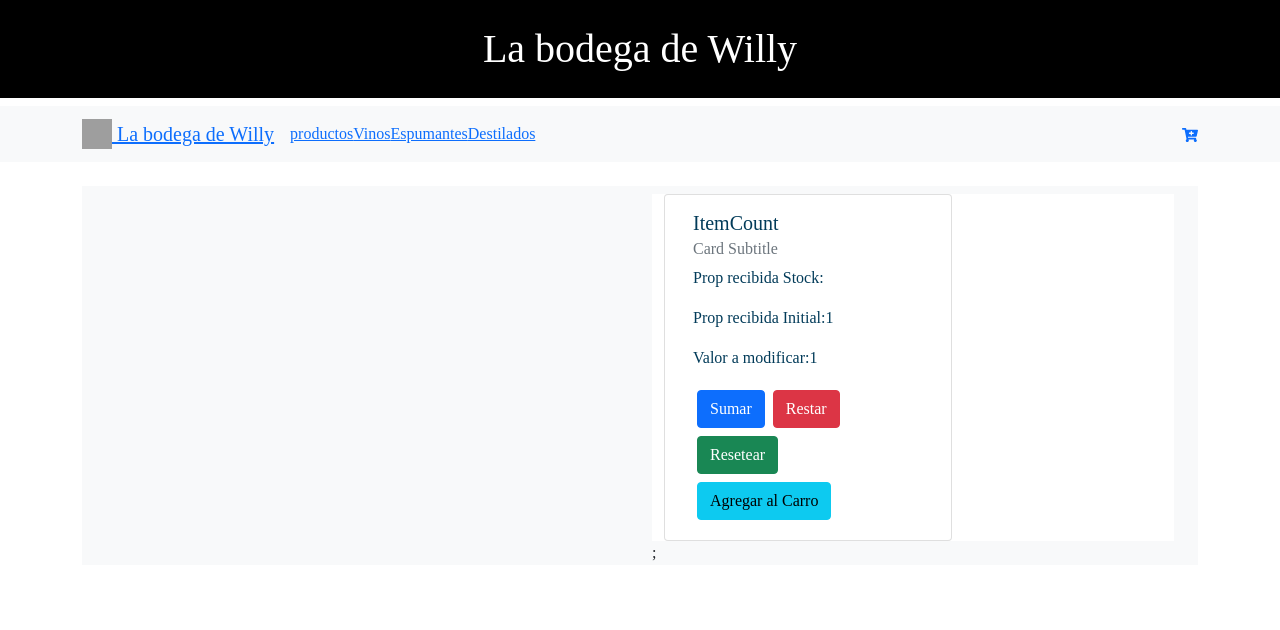
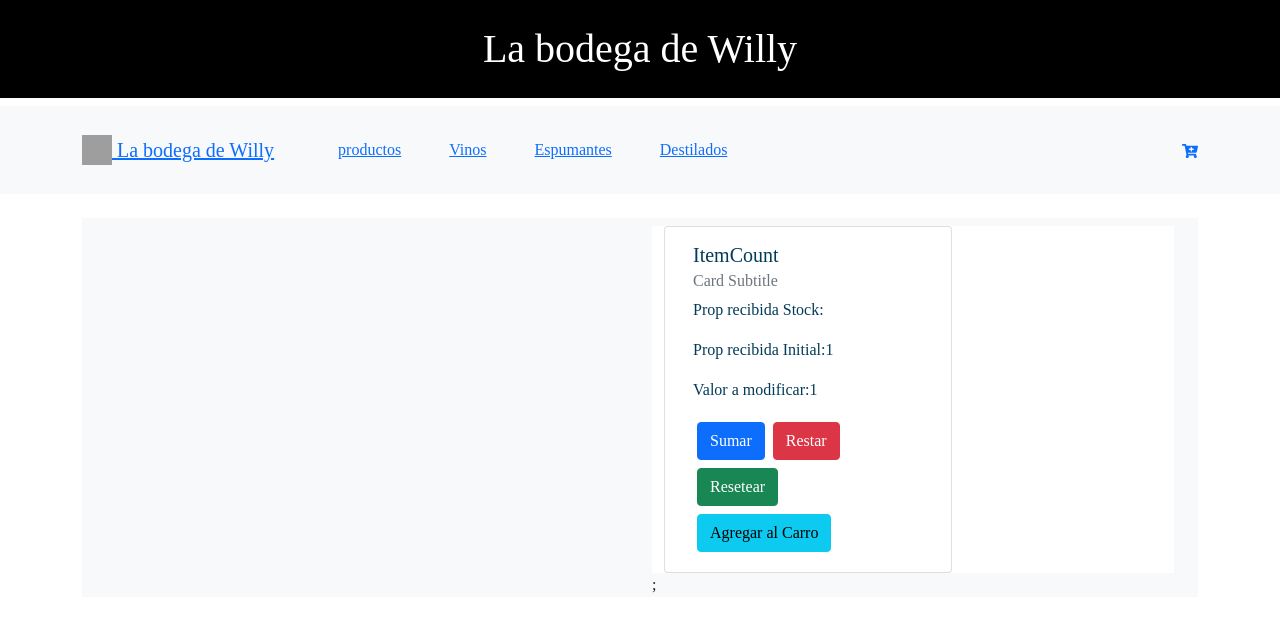
Before and after one commit to NestorDanielGomez/Firebase-React-LaBodegaDeWilly, a React (Create React App) app: page /producto/1 in a window 1280 px wide. Shown: the top 630 px of the page. Built offline with nearby package versions, Linux system fonts and the light colour scheme; grey boxes are pictures that could not be loaded.

Commit message:
links funcionando

```diff
--- a/src/Components/ItemDetail.js
+++ b/src/Components/ItemDetail.js
@@ -1,7 +1,7 @@
 import React from "react";
 import ItemCount from "./ItemCount";
 import { Container, Row, Col } from "react-bootstrap";
-import "../components/ItemDetail.css";
+import "../Components/ItemDetail.css";
 
 const ItemDetail = ({ producto }) => {
   const onAdd = () => {
--- a/src/Components/header/NavMenu.js
+++ b/src/Components/header/NavMenu.js
@@ -21,10 +21,10 @@ const NavMenu = ({ links }) => {
         </Navbar.Brand>
         <Navbar.Toggle aria-controls="basic-navbar-nav" />
         <Navbar.Collapse id="basic-navbar-nav">
-          <Nav className="me-auto">
+          <Nav className="me-auto ms-4">
             {links.map((link, indice) => {
               return (
-                <NavLink key={link.id} to={link.href}>
+                <NavLink key={link.id} to={link.href} className="p-4">
                   {link.name}
                 </NavLink>
               );
```
Also changed, not shown: src/App.js (+4 -4 lines).
